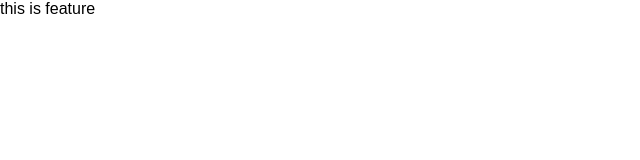
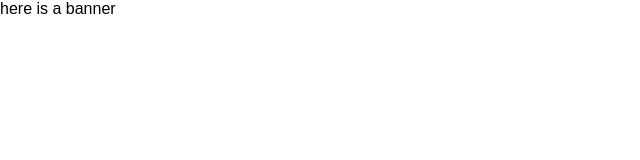
Before and after one commit to syedalirazazaidi/bookingslot, a Gatsby site: page /features in a window 1280 px wide. Shown: the full height of the page, 0-640 px from the left. Built offline with nearby package versions, Linux system fonts and the light colour scheme; Gatsby itself is replaced by a stand-in of ours.

Commit message:
update file structure

```diff
--- /dev/null
+++ b/src/components/features/Banner.tsx
@@ -0,0 +1,10 @@
+import React from 'react'
+
+export default function Banner() {
+    return (
+        <div>
+            here is a banner
+
+        </div>
+    )
+}
--- /dev/null
+++ b/src/components/features/Main.tsx
@@ -0,0 +1,10 @@
+import React from 'react'
+import Banner from './Banner'
+
+export default function Feature() {
+    return (
+        <div>
+            <Banner/>
+        </div>
+    )
+}
--- a/src/pages/features.tsx
+++ b/src/pages/features.tsx
@@ -1,9 +1,10 @@
-import React from 'react'
+import React from 'react';
+import Feature from '../components/features/main';
 
 export default function Features() {
-    return (
-        <div>
-            this is feature
-        </div>
-    )
+  return (
+    <div>
+      <Feature />
+    </div>
+  );
 }
```
